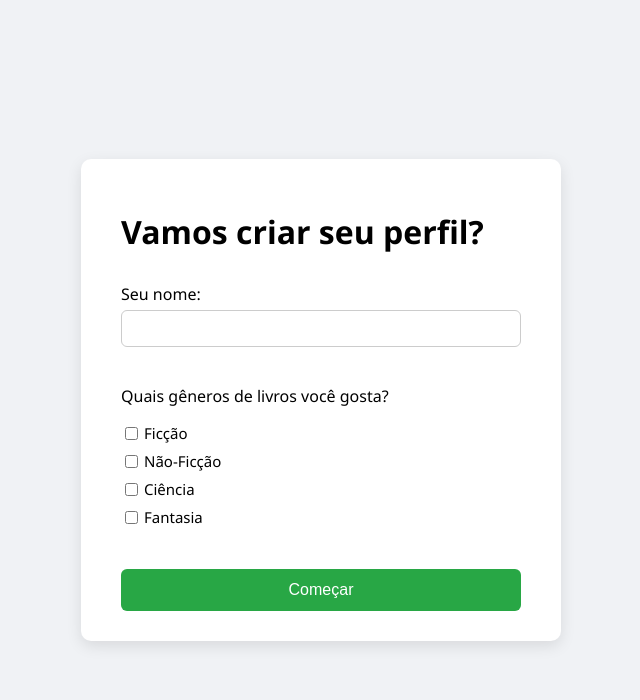
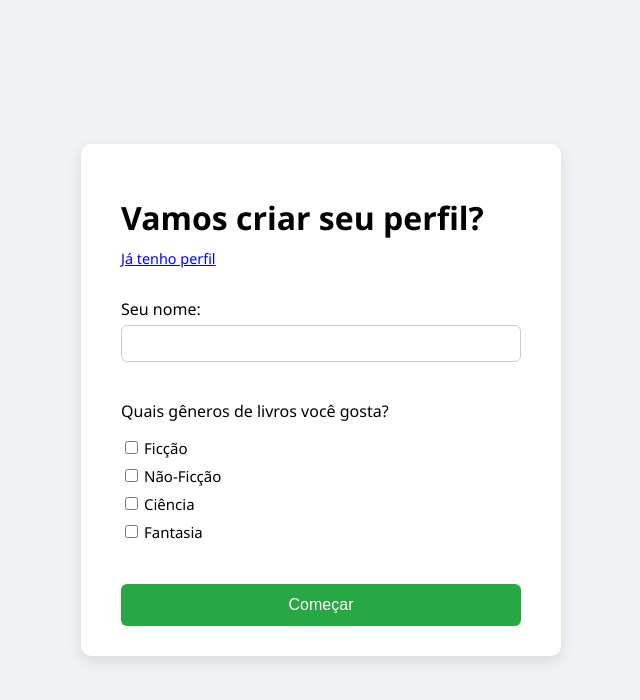
Before and after one commit to ioott/bookmatch-ai-python-geminiAPI, a Flask app: page / in a window 1280 px wide. Shown: the top 700 px of the page, without its empty margins (319-959 px from the left). Run offline with Flask 3, Linux system fonts and the light colour scheme.

Commit message:
feat(start): allow toggling between new profile creation and existing profiles list

```diff
--- a/app.py
+++ b/app.py
@@ -2,7 +2,7 @@ import os
 import re
 import google.generativeai as genai
 from flask import Flask, redirect, render_template, request
-from user_data import get_user_history
+from user_data import get_user_history, user_histories
 from logs import save_log
 
 app = Flask(__name__)
@@ -87,7 +87,6 @@ def inicio():
         preferences = request.form.getlist('preferences')
 
         # Simula criação de novo ID
-        from user_data import user_histories
         new_id = max(user_histories.keys()) + 1
         user_histories[new_id] = {
             'fiction': 0,
@@ -100,7 +99,7 @@ def inicio():
 
         return redirect(f'/chat/{new_id}')
 
-    return render_template('start.html')
+    return render_template('start.html', profiles=user_histories)
 
 
 @app.route('/perfil/<int:user_id>', methods=['GET', 'POST'])
--- a/static/style.css
+++ b/static/style.css
@@ -20,7 +20,7 @@ form {
 h1 {
   text-align: left;
   color: black;
-  margin-bottom: 30px;
+  margin-bottom: 10px;
 }
 
 label {
@@ -86,9 +86,25 @@ button:hover {
 
 .chat-container:has(.chat-box):not(:has(.response-box)) .chat-box,
 .chat-container:has(.response-box):not(:has(.chat-box)) .response-box {
-width: 100%;
+  width: 100%;
 }
 
 .resposta-formatada {
   line-height: 1.6;
 }
+
+.hidden {
+    display: none;
+}
+
+.small-link {
+    font-size: 0.9em;
+    text-align: left;
+    margin-bottom: 30px;
+}
+
+.small-link a {
+    text-decoration: underline;
+    color: blue;
+    cursor: pointer;
+}
--- a/templates/start.html
+++ b/templates/start.html
@@ -3,11 +3,40 @@
 <head>
     <link rel="stylesheet" href="{{ url_for('static', filename='style.css') }}">
     <title>Bem-vindo!</title>
+
+    <script>
+        function mostrarPerfis() {
+            document.getElementById('existing-profiles').classList.remove('hidden');
+            document.getElementById('formulario-perfil').classList.add('hidden');
+            document.getElementById('link-ja-tenho').classList.add('hidden');
+            document.getElementById('link-criar').classList.remove('hidden');
+        }
+    </script>
+
 </head>
 <body>
 
     <form method="POST">
         <h1>Vamos criar seu perfil?</h1>
+
+        <div class="small-link" id="link-ja-tenho">
+            <a href="#" onclick="mostrarPerfis(); return false;">Já tenho perfil</a>
+        </div>
+
+        <div class="small-link hidden" id="link-criar">
+            <a href="/">Criar perfil</a>
+        </div>
+
+        <div id="existing-profiles" class="hidden">
+            <h2>Perfis existentes</h2>
+            <ul>
+                {% for id, data in profiles.items() %}
+                    <li><a href="/perfil/{{ id }}">{{ data.name or "Usuário " ~ id }}</a></li>
+                {% endfor %}
+            </ul>
+        </div>
+
+        <div id="formulario-perfil">
             <label for="name">Seu nome:</label>
             <input type="text" id="name" name="name" required><br><br>
 
@@ -22,6 +51,9 @@
 
             <br>
             <button type="submit">Começar</button>
+
+        </div>
+
     </form>
 
 </body>
```
Lines whose indentation alone changed are shown as unchanged.
